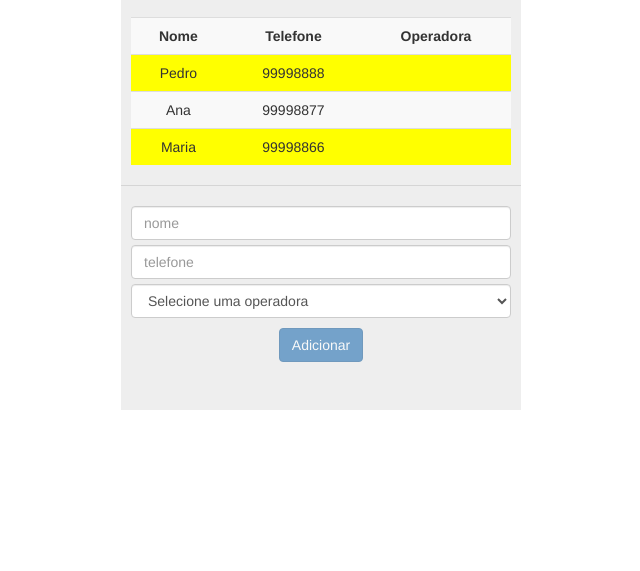
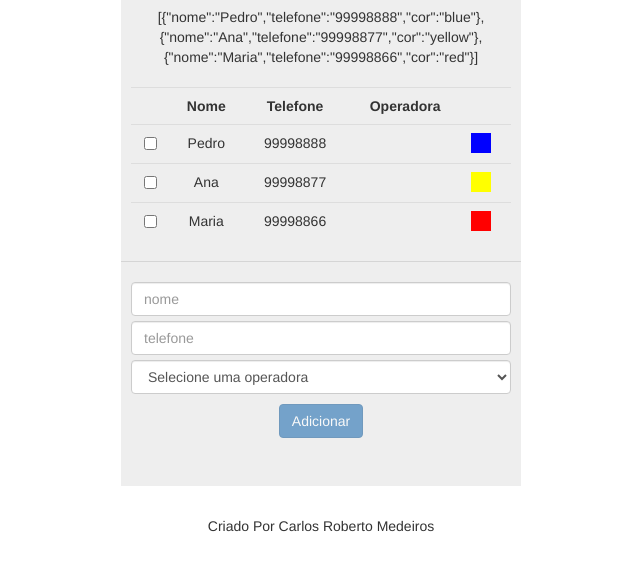
Before and after one commit to CarlosRobertoMedeiros/revision-angular-js, a plain HTML site: page 02 - Lista Telefonica/index.html in a window 1280 px wide. Shown: the part 117-688 px from the top of the page, without its empty margins (319-959 px from the left). Drawn offline with nearby package versions, Linux system fonts and the light colour scheme.

Commit message:
Implementação completa das diretivas

```diff
--- /dev/null
+++ b/02 - Lista Telefonica/footer.html
@@ -0,0 +1,3 @@
+<div style="text-align: center;">
+    Criado Por Carlos Roberto Medeiros
+</div>
--- a/02 - Lista Telefonica/index.html
+++ b/02 - Lista Telefonica/index.html
@@ -54,10 +54,13 @@
             angular.module("ListaTelefonica",[]);
             angular.module("ListaTelefonica").controller("ListaTelefonicaController",function($scope){
                 $scope.app = "Lista Telefônica";
+
+                $scope.classe = "selecionado";
+
                 $scope.contatos = [
-                    {nome: "Pedro", telefone: "99998888"},
-                    {nome: "Ana", telefone: "99998877"},
-                    {nome: "Maria", telefone: "99998866"}
+                    {nome: "Pedro", telefone: "99998888", cor:"blue"},
+                    {nome: "Ana", telefone: "99998877", cor:"yellow"},
+                    {nome: "Maria", telefone: "99998866", cor:"red"}
                 ];
 
                 $scope.operadoras =[
@@ -71,7 +74,20 @@
                 $scope.adicionarContato = function(contato){
                     $scope.contatos.push(angular.copy(contato));
                     delete $scope.contato;
-                }
+                };
+
+                $scope.apagarContatos = function(contatos){
+                    $scope.contatos = contatos.filter(function(contato){
+                        if (!contato.selecionado)
+                            return contato;
+                    });
+                };
+
+                $scope.isContatoSelecionado = function(contatos){
+                    return contatos.some(function (contato){
+                        return contato.selecionado;
+                    });
+                };
 
             });
         </script>
@@ -80,21 +96,26 @@
     <body ng-controller="ListaTelefonicaController">
         <div class="jumbotron">
             <h3>{{app}}</h3>
-            <table class="table table-striped">
+            {{ contatos }}
+            <table ng-show="contatos.length >0" class="table ">
                 <tr>
+                    <th></th>
                     <th>Nome</th>
                     <th>Telefone</th>
                     <th>Operadora</th>
+                    <th></th>
                 </tr>
-                <tr class="selecionado" ng-repeat="contato in contatos">
+                <tr ng-class="{selecionado: contato.selecionado}" ng-repeat="contato in contatos">
+                    <td><input type="checkbox" ng-model="contato.selecionado"/></td>
                     <td>{{contato.nome}}</td>
                     <td>{{contato.telefone}}</td>
                     <td>{{contato.operadora.nome}}</td>
+                    <td><div style="width:20px; height:20px;" ng-style="{'background-color' : contato.cor}"></div></td>
                 </tr>
 
             </table>
             <hr/>
-            {{contato}}
+
             <input class="form-control" type="text" ng-model="contato.nome" placeholder="nome">
             <input class="form-control" type="text" ng-model="contato.telefone" placeholder="telefone">
             <select class="form-control" ng-model="contato.operadora" ng-options="operadora.nome for operadora in operadoras">
@@ -102,12 +123,12 @@
             </select>
             <div id="botaoAdicionarContato">
                 <button class="btn btn-primary" ng-click="adicionarContato(contato)" ng-disabled="!contato.nome || !contato.telefone">Adicionar</button>
+                <button class="btn btn-danger" ng-click="apagarContatos(contatos)" ng-show="isContatoSelecionado(contatos)">Apagar</button>
             </div>
 
 
         </div>
-
-
+        <div ng-include="'footer.html'"></div>
 
     </body>
 </html>
```
